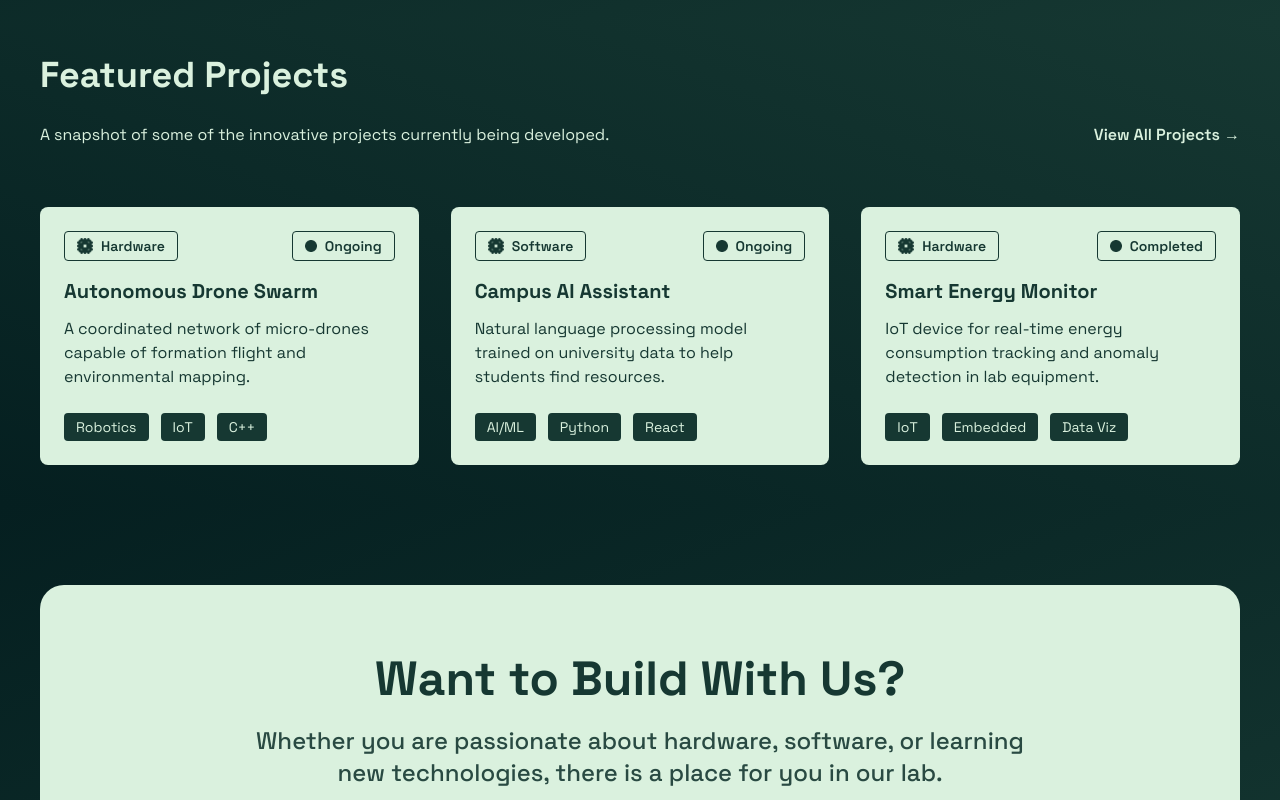
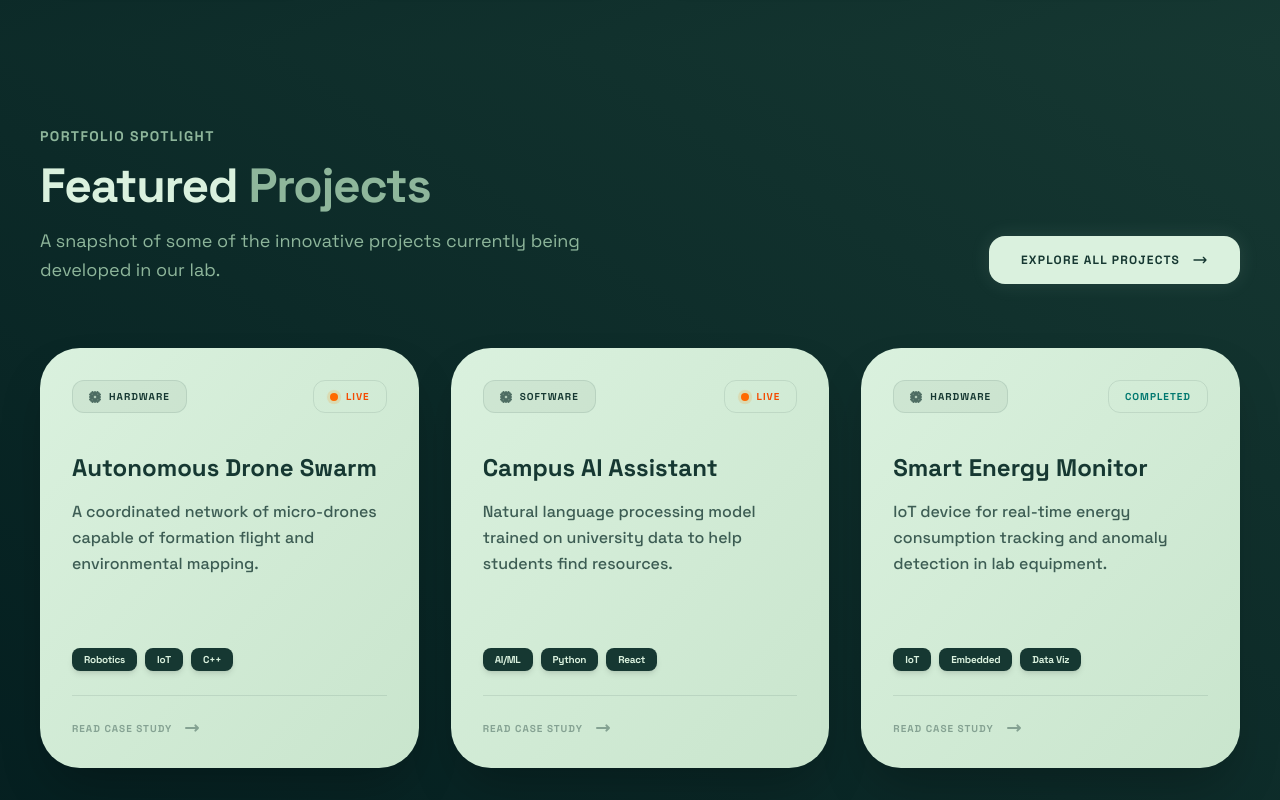
Before and after one commit to bankeytech/Smart-lab-Website, a React (Vite) app: page / in a window 1280 px wide. Shown: the part 2560-3360 px from the top of the page. Built offline with nearby package versions, Linux system fonts and the light colour scheme.

Commit message:
made some changes to member and contact.jsx

```diff
--- a/src/components/FeaturedProject.jsx
+++ b/src/components/FeaturedProject.jsx
@@ -1,11 +1,12 @@
 import React from 'react';
 import Fcon from '../assets/Frame 1.png';
-import Scon from "../assets/Span 1.png";
 import { Link } from 'react-router-dom';
+import { motion } from 'framer-motion';
 
 const FeaturedProject = () => {
   const projects = [
     {
+      id: 1,
       type: "Hardware",
       status: "Ongoing",
       title: "Autonomous Drone Swarm",
@@ -14,6 +15,7 @@
       tags: ["Robotics", "IoT", "C++"]
     },
     {
+      id: 2,
       type: "Software",
       status: "Ongoing",
       title: "Campus AI Assistant",
@@ -22,6 +24,7 @@
       tags: ["AI/ML", "Python", "React"]
     },
     {
+      id: 3,
       type: "Hardware",
       status: "Completed",
       title: "Smart Energy Monitor",
@@ -32,75 +35,110 @@
   ];
 
   return (
-    <section className="bg-gradient-to-bl from-[#163832] to-[#051F20] text-[#DAF1DE]">
-      <div className="max-w-screen-xl mx-auto px-6 md:px-10 pt-8 pb-10">
+    <section className="bg-gradient-to-bl from-[#163832] to-[#051F20] text-[#DAF1DE] py-20">
+      <div className="max-w-screen-xl mx-auto px-6 md:px-10">
 
-        {/* Header */}
-        <div className='flex flex-col gap-2 mb-10'>
-          <h2 className='text-4xl font-bold mb-5'>Featured Projects</h2>
+        {/* Header Section */}
+        <motion.div
+            initial={{ opacity: 0, y: 20 }}
+            whileInView={{ opacity: 1, y: 0 }}
+            viewport={{ once: true }}
+            className='flex flex-col gap-6 mb-16'
+        >
+          <div className="flex flex-col md:flex-row md:items-end justify-between gap-6">
+            <div className="flex flex-col gap-4">
+                <span className="text-[#8EB69B] font-bold uppercase tracking-widest text-sm">Portfolio Spotlight</span>
+                <h2 className='text-4xl md:text-5xl font-extrabold tracking-tight'>Featured <span className='text-[#8EB69B]'>Projects</span></h2>
+                <p className='text-lg md:text-lg text-[#8EB69B] max-w-xl leading-relaxed'>
+                    A snapshot of some of the innovative projects currently being developed in our lab.
+                </p>
+            </div>
 
-          <div className='flex flex-col sm:flex-row sm:items-center sm:justify-between gap-4'>
-            <p>
-              A snapshot of some of the innovative projects currently being developed.
-            </p>
+            <Link
+                to="/projects"
+                className='inline-flex items-center gap-3 px-8 py-4 rounded-2xl bg-[#DAF1DE] text-[#163832] font-extrabold uppercase tracking-widest text-xs hover:bg-white transition-all duration-300 shadow-[0_0_20px_rgba(218,241,222,0.1)] active:scale-95'
+            >
+              Explore all projects
+              <svg className="w-4 h-4" fill="none" viewBox="0 0 24 24" stroke="currentColor">
+                <path strokeLinecap="round" strokeLinejoin="round" strokeWidth={2} d="M17 8l4 4m0 0l-4 4m4-4H3" />
+              </svg>
+            </Link>
+          </div>
+        </motion.div>
 
-            <Link to="/projects" className='flex items-center gap-2 font-semibold hover:underline'>
-              View All Projects →
-            </Link>
+        {/* Projects Grid */}
+        <div className='grid grid-cols-1 md:grid-cols-2 lg:grid-cols-3 gap-8'>
+          {projects.map((project, index) => (
+            <motion.div
+              key={project.id}
+              initial={{ opacity: 0, y: 30 }}
+              whileInView={{ opacity: 1, y: 0 }}
+              viewport={{ once: true }}
+              transition={{ delay: index * 0.1 }}
+              whileHover={{ y: -10 }}
+              className='group bg-gradient-to-br from-[#DAF1DE] to-[#C9E5CD] p-8 rounded-[2.5rem] text-[#163832] relative shadow-2xl flex flex-col justify-between min-h-[420px]'
+            >
+              <div>
+                {/* Header: Type & Status */}
+                <div className='flex items-center justify-between mb-10'>
+                    <div className="flex items-center gap-2 bg-[#163832]/5 px-4 py-2 rounded-xl border border-[#163832]/10 uppercase text-[10px] font-black tracking-[0.1em]">
+                        <img src={Fcon} alt="" className='w-3 h-3 opacity-70' />
+                        {project.type}
+                    </div>
+
+                    <div className="flex items-center gap-2 px-4 py-2 rounded-xl border border-[#163832]/10 uppercase text-[10px] font-black tracking-[0.1em]">
+                        {project.status === "Ongoing" ? (
+                            <>
+                                <span className="relative flex h-2 w-2">
+                                    <span className="animate-ping absolute inline-flex h-full w-full rounded-full bg-orange-400 opacity-75"></span>
+                                    <span className="relative inline-flex rounded-full h-2 w-2 bg-orange-500"></span>
+                                </span>
+                                <span className="text-orange-600">Live</span>
+                            </>
+                        ) : (
+                            <span className="text-teal-700">Completed</span>
+                        )}
                     </div>
                 </div>
 
-        {/* Projects Grid */}
-        <div className='grid grid-cols-1 md:grid-cols-2 lg:grid-cols-3 gap-8 mt-15'>
-          {projects.map((project, index) => (
-            <div
-              key={index}
-              className='bg-[#DAF1DE] p-6 rounded-lg text-[#163832] flex flex-col justify-between hover:shadow-lg transition'
-            >
-              {/* Type & Status */}
-              <div className='flex items-center justify-between text-sm'>
-                <span className='flex items-center gap-2 border border-[#163832] px-3 py-1 rounded font-semibold'>
-                  <img
-                    src={Fcon}
-                    alt="project type icon"
-                    className='w-4 h-4'
-                  />
-                  {project.type}
-                </span>
-
-                <span className='flex items-center gap-2 border border-[#163832] px-3 py-1 rounded font-semibold'>
-                  <img
-                    src={Scon}
-                    alt="project status icon"
-                    className='w-3 h-3'
-                  />
-                  {project.status}
-                </span>
-              </div>
-
                 {/* Content */}
-              <div className='pt-4'>
-                <h3 className='font-bold text-lg md:text-xl'>
+                <div className='space-y-4'>
+                    <h3 className='text-2xl font-black leading-tight group-hover:text-emerald-800 transition-colors'>
                     {project.title}
                     </h3>
-
-                <p className='text-sm md:text-base pt-3'>
+                    <p className='text-[#163832]/80 leading-relaxed font-medium'>
                     {project.description}
                     </p>
                 </div>
+              </div>
 
-              {/* Tags */}
-              <div className='flex flex-wrap gap-3 pt-6 text-sm text-[#DAF1DE]'>
+              {/* Footer: Tags */}
+              <div className='mt-10'>
+                <div className='flex flex-wrap gap-2 mb-6'>
                     {project.tags.map((tag, i) => (
                     <span
                         key={i}
-                    className='bg-[#163832] px-3 py-1 rounded'
+                        className='bg-[#163832] text-[#DAF1DE] px-3 py-1 rounded-lg text-[10px] font-black tracking-tight shadow-md'
                     >
                         {tag}
                     </span>
                     ))}
                 </div>
+
+                <div className="w-full h-[1px] bg-[#163832]/10 mb-6" />
+                <Link to="/projects" className="flex items-center gap-3 text-[10px] font-black uppercase tracking-widest opacity-40 group-hover:opacity-100 transition-opacity">
+                    READ CASE STUDY
+                    <svg className="w-4 h-4 group-hover:translate-x-1 transition-transform" fill="none" viewBox="0 0 24 24" stroke="currentColor">
+                        <path strokeLinecap="round" strokeLinejoin="round" strokeWidth={3} d="M17 8l4 4m0 0l-4 4m4-4H3" />
+                    </svg>
+                </Link>
               </div>
+
+              {/* Decorative Watermark */}
+              <div className="absolute top-0 right-0 p-8 opacity-0 group-hover:opacity-[0.03] transition-opacity duration-700 pointer-events-none">
+                <img src={Fcon} alt="" className="w-40 h-40 rotate-12" />
+              </div>
+            </motion.div>
           ))}
         </div>
       </div>
--- a/src/components/Footer.jsx
+++ b/src/components/Footer.jsx
@@ -35,7 +35,7 @@
                     <div className='flex flex-col space-y-4'>
                         <a href='#' className='text-[#DAF1DE] hover:text-[#DAF1DE] transition duration-300 ease-in-out flex gap-2'>
                             <MdEmail/>
-                            <p className='text-sm'>lab@email.com</p>
+                            <p className='text-sm'>Smartsystemslaboratory@gmail.com</p>
                         </a>
                         <a href='#' className='text-[#DAF1DE] hover:text-[#DAF1DE] transition duration-300 ease-in-out flex gap-2'>
                             <MdLocationOn/>
--- a/src/components/Hero.jsx
+++ b/src/components/Hero.jsx
@@ -104,7 +104,7 @@
                 transition={{ duration: 0.8 }}
                 className="flex flex-col md:flex-row justify-between items-start md:items-center py-10 pt-20 pb-20 gap-6 md:gap-10 lg:gap-32 max-w-screen-xl mx-auto w-full px-6 md:px-10 text-[#DAF1DE]"
             >
-                <h3 className="text-4xl md:text-5xl lg:text-6xl font-bold leading-tight md:w-1/3">Who We Are</h3>
+                <h3 className="text-4xl md:text-5xl lg:text-6xl font-bold leading-tight md:w-1/3">Who We <span className='text-[#8EB69B]'>Are</span></h3>
                 <p className="text-base sm:text-lg md:text-xl md:w-2/3 lg:max-w-2xl text-left opacity-90 text-[#8EB69B]">
                     Smart Systems Research Laboratory (a modern tech company)
                     stands as a pioneering laboratory dedicated to the advancement of 3D fabrications, prototyping, and innovative technology solutions.
--- a/src/components/HowWeWork.jsx
+++ b/src/components/HowWeWork.jsx
@@ -39,9 +39,9 @@
                 whileInView={{ opacity: 1, y: 0 }}
                 viewport={{ once: true }}
                 transition={{ duration: 0.6 }}
-                className='text-4xl font-bold leading-tight mb-12 text-[#DAF1DE] text-center'
+                className='leading-tight mb-12 text-[#DAF1DE] text-center text-4xl md:text-5xl font-extrabold tracking-tight'
             >
-                How We Work
+                How We <span className='text-[#8EB69B]'>Work</span>
             </motion.h2>
             <div className='grid grid-cols-1 md:grid-cols-2 lg:grid-cols-4 gap-8 text-[#163832]'>
                 {CoreHowWeWork.map((item, index) => (
--- a/src/components/WhatWeDo.jsx
+++ b/src/components/WhatWeDo.jsx
@@ -91,8 +91,8 @@
         <div className="bg-[#DAF1DE] rounded-2xl sm:rounded-3xl p-6 sm:p-8 lg:p-12 overflow-hidden">
 
           {/* Header */}
-          <h2 className="text-[#163832] text-2xl sm:text-3xl lg:text-4xl font-bold text-center mb-8 sm:mb-12">
-            What We Do
+          <h2 className="text-[#163832] text-4xl md:text-5xl font-bold text-center mb-8 sm:mb-12">
+            What We <span className='text-[#8EB69B]'>Do</span>
           </h2>
 
           {/* Carousel Container */}
--- a/src/pages/About.jsx
+++ b/src/pages/About.jsx
@@ -171,7 +171,7 @@
           >
             {[
               { name: "Prof. Mrs Folasade Dahunsi", role: "Founder & CEO" },
-              { name: "Dahunsi Ayomide", role: "Founder & CEO" },
+              { name: "Dahunsi Ayomiku", role: "Lab Manager" },
               { name: "Adegite Adejire", role: "Hardware Team Lead" },
               { name: "Covenant Joshua", role: "Software Team Lead" }
             ].map((member, idx) => (
--- a/src/pages/Contact.jsx
+++ b/src/pages/Contact.jsx
@@ -6,14 +6,14 @@
   {
     title: "Email Us",
     desc: "For general inquiries and partnerships",
-    value: "lab@email.com",
+    value: "Smartsystemslaboratory@gmail.com",
     type: "email",
     icon: MdEmail,
   },
   {
     title: "Visit Us",
     desc: "Come see our lab in person",
-    value: "University Campus Engineering Building, Room 304",
+    value: "Beside SLIT, FUTA, OBANLA, AKURE, ONDO STATE, Nigeria.",
     type: "location",
     icon: MdLocationOn,
   },
--- a/src/pages/HardwareDivision.jsx
+++ b/src/pages/HardwareDivision.jsx
@@ -2,6 +2,7 @@
 import Vcon from "../assets/Vector1.png"
 import Bcon from "../assets/Span2.png"
 import { motion } from 'framer-motion'
+import { Link } from 'react-router-dom'
 
 const HardwareDivision = () => {
 
@@ -146,12 +147,12 @@
                 <p className="text-[#DAF1DE]/70 mb-8 leading-relaxed relative z-10 font-medium">
                   Interested in building physical systems and working with your hands? We're looking for makers and engineers.
                 </p>
-                <button
+                <Link to="/join-us"
                   className="relative z-10 w-full md:w-auto bg-[#DAF1DE] text-[#163832] px-10 py-4 rounded-2xl font-black uppercase tracking-widest text-sm
                              hover:bg-white hover:shadow-[0_0_20px_rgba(255,255,255,0.3)] transition-all duration-300 active:scale-95"
                 >
                   Apply Now
-                </button>
+                </Link>
               </motion.div>
             </div>
 
--- a/src/pages/Member.jsx
+++ b/src/pages/Member.jsx
@@ -109,7 +109,7 @@
 
 // Interns Data
 const internsData = [
-  { id: 1, name: "Damilola", role: "Frontend Intern", dept: "Engineering", image: "https://kimi-web-img.moonshot.cn/img/img.freepik.com/fbd53cb1c762c79bfe2a79d0e318a62dd283db56.jpg" },
+  { id: 1, name: "Damilol", role: "Frontend Intern", dept: "Engineering", image: "https://kimi-web-img.moonshot.cn/img/img.freepik.com/fbd53cb1c762c79bfe2a79d0e318a62dd283db56.jpg" },
   { id: 2, name: "Bankey", role: "Backend Intern", dept: "Engineering", image: "https://kimi-web-img.moonshot.cn/img/www.shutterstock.com/fd736b5d2ef9b0347086e7b02cdd4c4ed915457e.jpg" },
   { id: 3, name: "Michelle", role: "Design Intern", dept: "Product", image: "https://kimi-web-img.moonshot.cn/img/img.freepik.com/c9ad6da0ce9f45cf834cd7d33043c100f2b60aa0.jpg" },
   { id: 4, name: "Micah", role: "Data Intern", dept: "Analytics", image: "https://kimi-web-img.moonshot.cn/img/t3.ftcdn.net/0ce9154ac87c256b665af2d220a3a754cb1c95a8.jpg" },
--- a/src/pages/Projects.jsx
+++ b/src/pages/Projects.jsx
@@ -135,7 +135,7 @@
                                         <span className="animate-ping absolute inline-flex h-full w-full rounded-full bg-orange-400 opacity-75"></span>
                                         <span className="relative inline-flex rounded-full h-2 w-2 bg-orange-500"></span>
                                     </span>
-                                    <span className="text-xs font-bold uppercase tracking-wider text-orange-600">Live Research</span>
+                                    <span className="text-xs font-bold uppercase tracking-wider text-orange-600">Live</span>
                                 </>
                             ) : (
                                 <span className="text-xs font-bold uppercase tracking-wider text-teal-700 underline decoration-teal-700/30">Completed</span>
--- a/src/pages/SoftwareDivision.jsx
+++ b/src/pages/SoftwareDivision.jsx
@@ -2,6 +2,7 @@
 import Vcon from "../assets/softimg.png"
 import Bcon from "../assets/Span2.png"
 import { motion } from 'framer-motion'
+import { Link } from 'react-router-dom'
 
 const SoftwareDivision = () => {
 
@@ -158,12 +159,12 @@
                 <p className="text-[#DAF1DE]/70 mb-8 leading-relaxed relative z-10 font-medium">
                   Passionate about coding, AI, or system design? We're always looking for brilliant minds to join our lab.
                 </p>
-                <button
+                <Link to="/join-us"
                   className="relative z-10 w-full md:w-auto bg-[#DAF1DE] text-[#163832] px-10 py-4 rounded-2xl font-black uppercase tracking-widest text-sm
                              hover:bg-white hover:shadow-[0_0_20px_rgba(255,255,255,0.3)] transition-all duration-300 active:scale-95"
                 >
                   Apply Now
-                </button>
+                </Link>
               </motion.div>
             </div>
 
```
Lines whose indentation alone changed are shown as unchanged.
